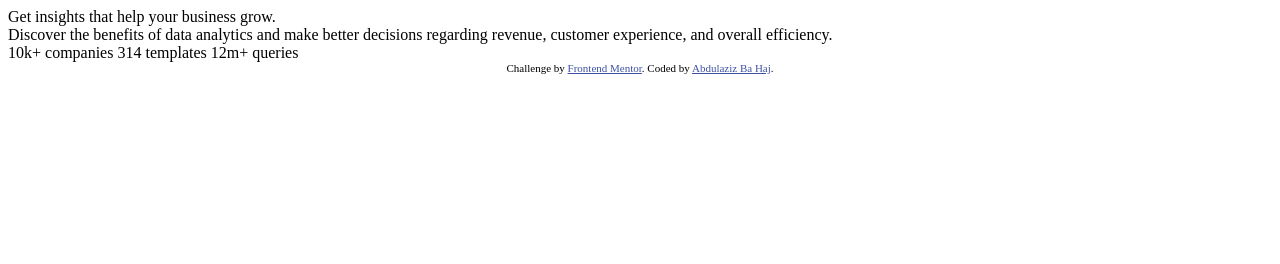
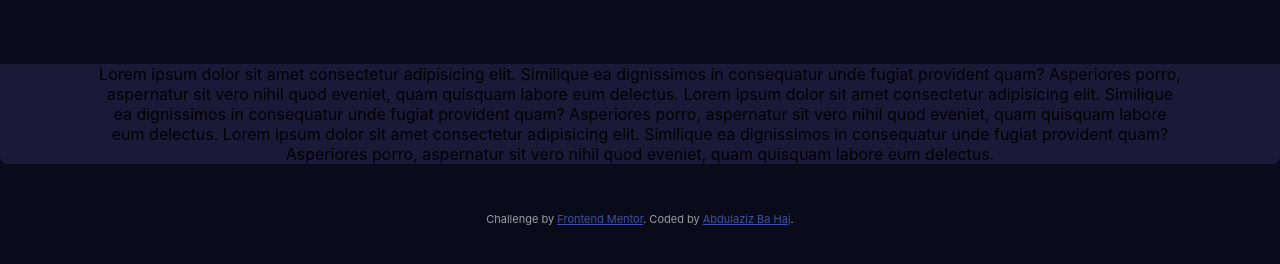
Before and after one commit to AbdulazizBaHaj/stats-preview-card-component-main, a plain HTML site: page index.html in a window 1280 px wide. Drawn offline with Linux system fonts and the light colour scheme; a web font is replaced by a local one.

Commit message:
foundation

```diff
--- a/index.html
+++ b/index.html
@@ -1,8 +1,10 @@
 <!DOCTYPE html>
 <html lang="en">
+
 <head>
   <meta charset="UTF-8">
-  <meta name="viewport" content="width=device-width, initial-scale=1.0"> <!-- displays site properly based on user's device -->
+  <meta name="viewport" content="width=device-width, initial-scale=1.0">
+  <!-- displays site properly based on user's device -->
 
   <link rel="icon" type="image/png" sizes="32x32" href="./images/favicon-32x32.png">
 
@@ -10,24 +12,81 @@
 
   <!-- Feel free to remove these styles or customise in your own stylesheet 👍 -->
   <style>
-    .attribution { font-size: 11px; text-align: center; }
-    .attribution a { color: hsl(228, 45%, 44%); }
+    @import url('https://fonts.google.com/specimen/Inter:wght@400;700&display=swap');
+    @import url('https://fonts.google.com/specimen/Lexend+Deca&display=swap');
+
+    :root {
+      --color-main-background: hsl(233, 47%, 7%);
+      --color-card-background: hsl(244, 38%, 16%);
+      --color-accent: hsl(277, 64%, 61%);
+      --color-white-opaque: hsl(0, 0%, 100%);
+      --color-white-transparent75: hsla(0, 0%, 100%, 0.75);
+      --color-white-transparent60: hsla(0, 0%, 100%, 0.6);
+    }
+
+    *,
+    *::before,
+    *::after {
+      box-sizing: border-box;
+      margin: 0;
+      padding: 0;
+    }
+
+    img {
+      max-width: 100%;
+    }
+
+    .attribution {
+      margin-top: 3rem;
+      font-size: 11px;
+      text-align: center;
+      color: var(--color-white-transparent60);
+    }
+
+    .attribution a {
+      color: hsl(228, 45%, 44%);
+    }
+
+    body {
+      font-family: 'Inter', sans-serif;
+      background-color: var(--color-main-background);
+    }
+
+    .container {
+      background-color: hsl(244, 38%, 16%);
+      margin: 200px 100px 0px 100px;
+      margin: 0 auto;
+      width: 85%;
+      text-align: center;
+    }
+
+    .card {
+      background-color: var(--color-card-background);
+      margin-top: 4rem;
+      border-radius: 0 0 8px 8px;
+    }
+
+    @media only screen and (max-width: 375px) {}
   </style>
 </head>
+
+
+
 <body>
-
-  Get insights that help your business grow.
-<br>
-  Discover the benefits of data analytics and make better decisions regarding revenue, customer
-  experience, and overall efficiency.
-  <br>
-  10k+ companies
-  314 templates
-  12m+ queries
-
+  <div class="card">
+    <div class="container">
+      Lorem ipsum dolor sit amet consectetur adipisicing elit. Similique ea dignissimos in consequatur unde fugiat
+      provident quam? Asperiores porro, aspernatur sit vero nihil quod eveniet, quam quisquam labore eum delectus.
+      Lorem ipsum dolor sit amet consectetur adipisicing elit. Similique ea dignissimos in consequatur unde fugiat
+      provident quam? Asperiores porro, aspernatur sit vero nihil quod eveniet, quam quisquam labore eum delectus.
+      Lorem ipsum dolor sit amet consectetur adipisicing elit. Similique ea dignissimos in consequatur unde fugiat
+      provident quam? Asperiores porro, aspernatur sit vero nihil quod eveniet, quam quisquam labore eum delectus.
+    </div>
+  </div>
   <div class="attribution">
     Challenge by <a href="https://www.frontendmentor.io?ref=challenge" target="_blank">Frontend Mentor</a>.
     Coded by <a href="#">Abdulaziz Ba Haj</a>.
   </div>
 </body>
+
 </html>
```
